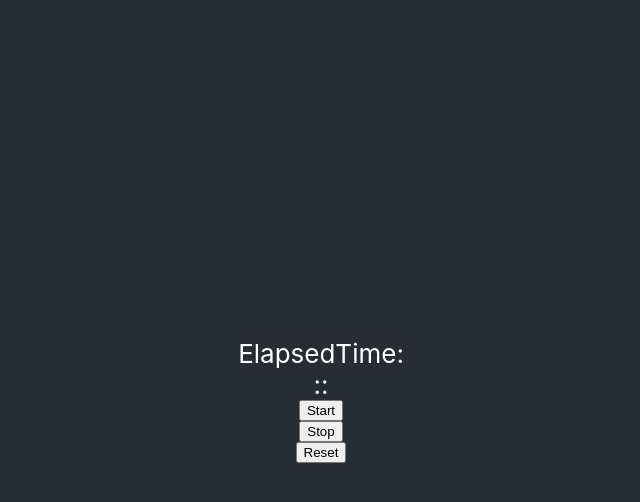
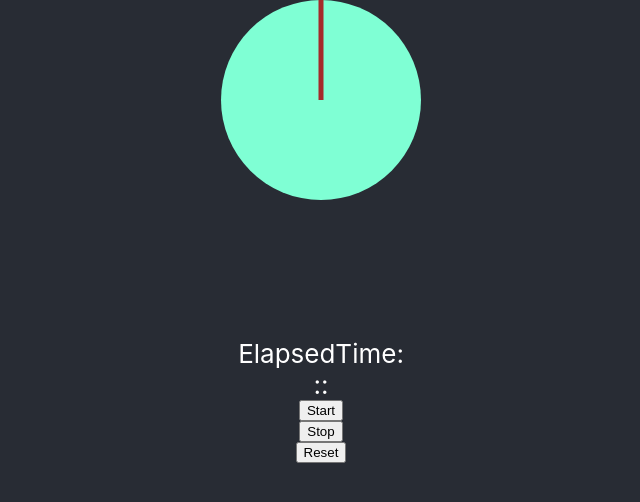
Before and after one commit to A-DiRusso/stopwatch-practice-react-app, a React (Create React App) app: page / in a window 1280 px wide. Shown: the top 502 px of the page, without its empty margins (319-959 px from the left). Built offline with nearby package versions, Linux system fonts and the light colour scheme.

Commit message:
adds second hand file links to app and prints to screen

```diff
--- a/src/App.js
+++ b/src/App.js
@@ -4,6 +4,7 @@ import ElapsedTime from './ElapsedTime';
 import Start from './Start';
 import Stop from './Stop';
 import Reset from './Reset';
+import ClockSecondHand from './ClockSecondHand';
 
 
 
@@ -16,8 +17,20 @@ class App extends React.Component {
   }
 
   render() {
+    const secDeg = 90;
+    const styles = {
+      transform: `rotate(${secDeg}deg)`
+    };
+
     return (
       <div className="App">
+        <header>
+          <div className="clock">
+            <div className="clockback">
+              <ClockSecondHand seconds={this.state.seconds} />
+            </div>
+          </div>
+        </header>
         <header className="App-header">
           <ElapsedTime sessionElapsedTime={this.state.sessionElapsedTime} hours={this.state.hours} minutes={this.state.minutes} seconds={this.state.seconds} />
           <Start handler={this._startButton} />
--- /dev/null
+++ b/src/ClockSecondHand.js
@@ -0,0 +1,14 @@
+import React from 'react'
+
+function ClockSecondHand(props) {
+    const secDeg = props.seconds * 6; //seconds * 6 will give you the rotational degree
+    const styles = {
+        transform: `rotate(${secDeg}deg)`
+    };
+
+  return (
+    <div className="bar-s secondhand" style={styles}></div>
+  )
+}
+
+export default ClockSecondHand;
```
